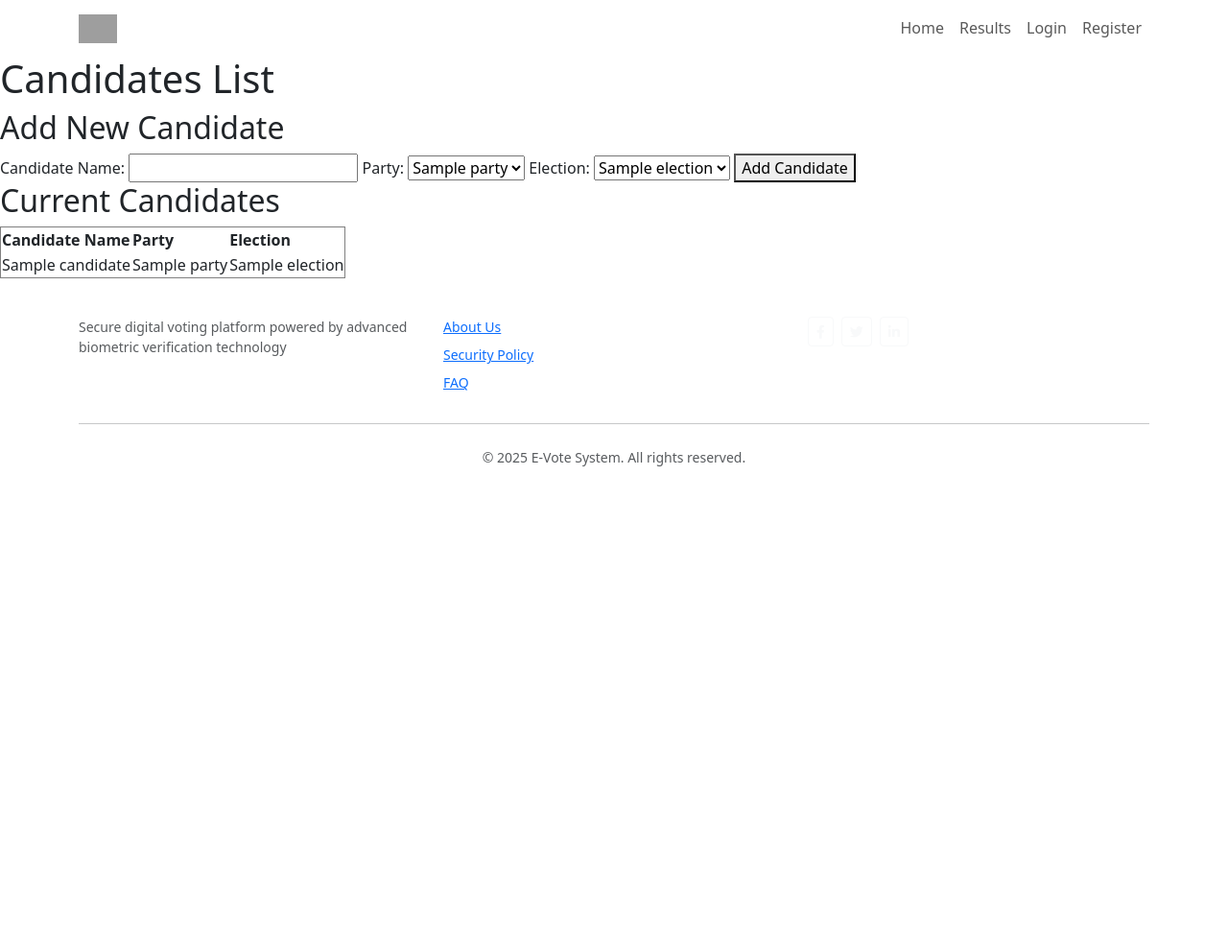
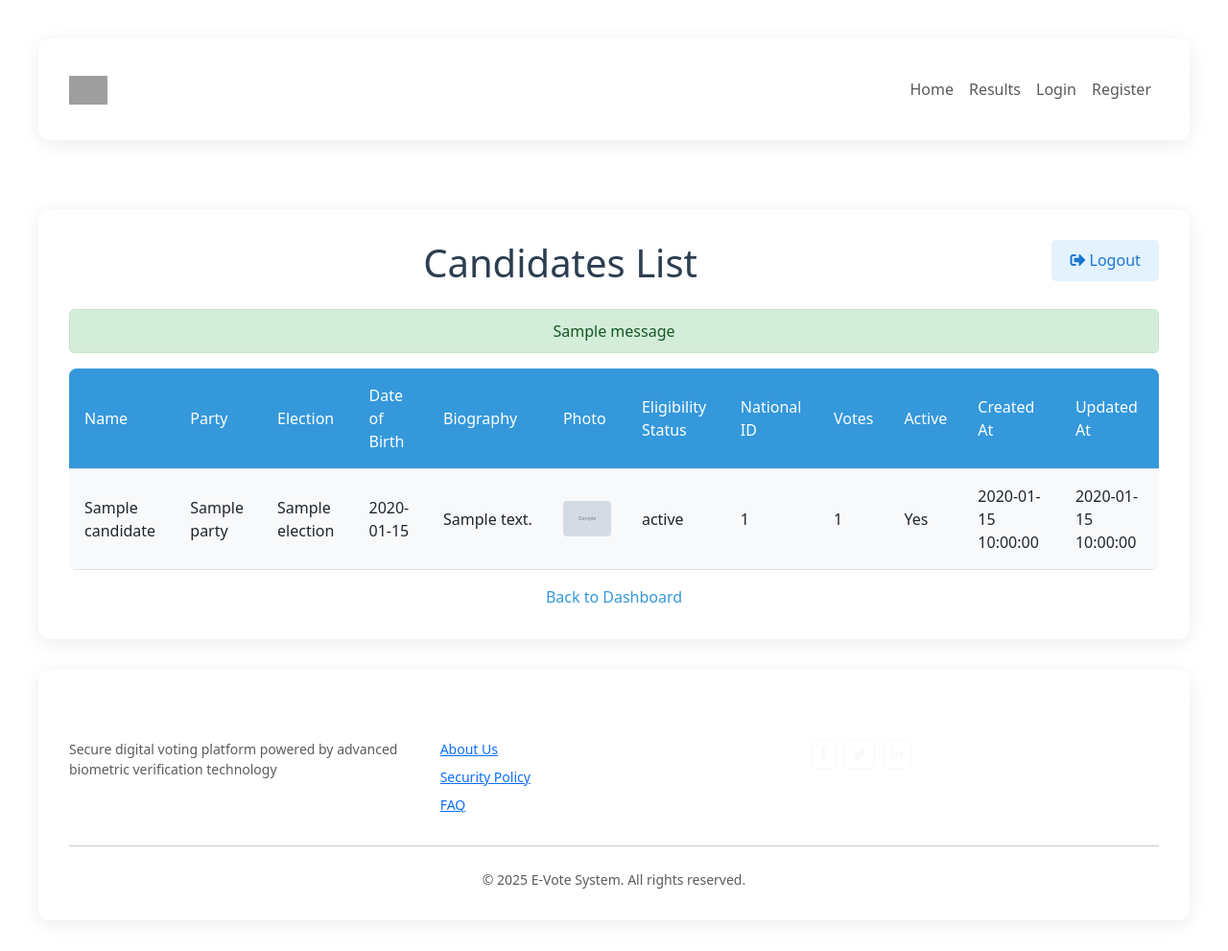
Before and after one commit to Natnaelwa7/evotingdeployment, a Flask app: page /candidates_list in a window 1280 px wide. Shown: the whole page at 96% size. Before the commit the page ends 486 px from the top, so only its background shows below. Run offline with Flask 3, Linux system fonts and the light colour scheme; tables that the repository leaves empty hold one stand-in row (values such as "Sample post"); grey boxes marked "Sample" are stand-in pictures; one stand-in notice (Sample message) is shown; parts of the project's set-up code (start-up, migrations or seed data) failed here and were passed over; grey boxes are pictures that could not be loaded.

Commit message:
Update candidates_list.html

```diff
--- a/templates/candidates_list.html
+++ b/templates/candidates_list.html
@@ -1,53 +1,167 @@
-{% extends 'base.html' %}
+{% extends "base.html" %}
 
-{% block title %}
-    Candidates List
-{% endblock %}
+{% block title %}Candidates List{% endblock %}
 
 {% block content %}
+<style>
+    .container {
+        max-width: 1200px; /* Increased width for more columns */
+        margin: 2rem auto;
+        padding: 2rem;
+        background: #ffffff;
+        border-radius: 12px;
+        box-shadow: 0 4px 20px rgba(0,0,0,0.08);
+    }
+    h1 {
+        color: #2c3e50;
+        text-align: center;
+        margin-bottom: 1.5rem;
+    }
+    .btn-logout {
+        background: #e3f2fd;
+        color: #1976d2;
+        padding: 0.6rem 1.2rem;
+        border: none;
+        border-radius: 5px;
+        cursor: pointer;
+        font-weight: 500;
+        transition: all 0.3s ease;
+        float: right;
+    }
+    .btn-logout:hover {
+        background: #bbdefb;
+    }
+    .back-link {
+        display: block;
+        text-align: center;
+        margin-top: 1rem;
+        color: #3498db;
+        text-decoration: none;
+        font-weight: 500;
+    }
+    .back-link:hover {
+        color: #2980b9;
+    }
+    .candidates-table {
+        width: 100%;
+        border-collapse: collapse;
+        background: #f8f9fa;
+        border-radius: 8px;
+        overflow: hidden;
+        margin-top: 1rem;
+    }
+    .candidates-table th, .candidates-table td {
+        padding: 1rem;
+        text-align: left;
+        border-bottom: 1px solid #dee2e6;
+    }
+    .candidates-table th {
+        background: #3498db;
+        color: white;
+        font-weight: 500;
+    }
+    .candidates-table img {
+        max-width: 50px;
+        max-height: 50px;
+        object-fit: cover;
+        border-radius: 4px;
+    }
+    .bio-text {
+        max-width: 200px;
+        white-space: nowrap;
+        overflow: hidden;
+        text-overflow: ellipsis;
+    }
+    .alert {
+        padding: 10px;
+        margin-bottom: 15px;
+        border-radius: 5px;
+        font-size: 1rem;
+        text-align: center;
+    }
+    .alert-success {
+        background-color: #d4edda;
+        color: #155724;
+        border: 1px solid #c3e6cb;
+    }
+    .alert-error { /* Updated to match backend */
+        background-color: #f8d7da;
+        color: #721c24;
+        border: 1px solid #f5c6cb;
+    }
+    .alert-warning {
+        background-color: #fff3cd;
+        color: #856404;
+        border: 1px solid #ffeeba;
+    }
+</style>
+
+<div class="container">
+    <!-- Logout Button -->
+    <form action="{{ url_for('logout') }}" method="POST" class="logout-form">
+        <button type="submit" class="btn-logout">
+            <i class="fas fa-sign-out-alt"></i> Logout
+        </button>
+    </form>
+
     <h1>Candidates List</h1>
 
-    <!-- Form to Add New Candidate -->
-    <h2>Add New Candidate</h2>
-    <form method="POST">
-        <label for="candidate_name">Candidate Name:</label>
-        <input type="text" id="candidate_name" name="candidate_name" required>
-
-        <label for="party_id">Party:</label>
-        <select id="party_id" name="party_id" required>
-            {% for party in parties %}
-                <option value="{{ party.id }}">{{ party.name }}</option>
+    <!-- Flash Messages -->
+    {% with messages = get_flashed_messages(with_categories=true) %}
+        {% if messages %}
+            {% for category, message in messages %}
+                <div class="alert alert-{{ category }}">{{ message }}</div>
             {% endfor %}
-        </select>
-
-        <label for="election_id">Election:</label>
-        <select id="election_id" name="election_id" required>
-            {% for election in elections %}
-                <option value="{{ election.id }}">{{ election.name }}</option>
-            {% endfor %}
-        </select>
-
-        <button type="submit">Add Candidate</button>
-    </form>
+        {% endif %}
+    {% endwith %}
 
     <!-- Display List of Candidates -->
-    <h2>Current Candidates</h2>
-    <table border="1">
+    <table class="candidates-table">
         <thead>
             <tr>
-                <th>Candidate Name</th>
+                <th>Name</th>
                 <th>Party</th>
                 <th>Election</th>
+                <th>Date of Birth</th>
+                <th>Biography</th>
+                <th>Photo</th>
+                <th>Eligibility Status</th>
+                <th>National ID</th>
+                <th>Votes</th>
+                <th>Active</th>
+                <th>Created At</th>
+                <th>Updated At</th>
             </tr>
         </thead>
         <tbody>
             {% for candidate in candidates %}
                 <tr>
                     <td>{{ candidate.name }}</td>
-                    <td>{{ candidate.party.name }}</td>
-                    <td>{{ candidate.election.name }}</td>
+                    <td>{{ candidate.party.name if candidate.party else 'N/A' }}</td>
+                    <td>{{ candidate.election.name if candidate.election else 'N/A' }}</td>
+                    <td>{{ candidate.date_of_birth.strftime('%Y-%m-%d') if candidate.date_of_birth else 'N/A' }}</td>
+                    <td class="bio-text" title="{{ candidate.bio }}">{{ candidate.bio|truncate(50, True) if candidate.bio else 'N/A' }}</td>
+                    <td>
+                        {% if candidate.photo_url %}
+                            <img src="{{ url_for('static', filename=candidate.photo_url) }}" alt="{{ candidate.name }}'s Photo">
+                        {% else %}
+                            N/A
+                        {% endif %}
+                    </td>
+                    <td>{{ candidate.eligibility_status }}</td>
+                    <td>{{ candidate.national_id }}</td>
+                    <td>{{ candidate.votes }}</td>
+                    <td>{{ 'Yes' if candidate.is_active else 'No' }}</td>
+                    <td>{{ candidate.created_at.strftime('%Y-%m-%d %H:%M:%S') if candidate.created_at else 'N/A' }}</td>
+                    <td>{{ candidate.updated_at.strftime('%Y-%m-%d %H:%M:%S') if candidate.updated_at else 'N/A' }}</td>
                 </tr>
             {% endfor %}
         </tbody>
     </table>
+    <a href="{{ url_for('eadmin_dashboard') }}" class="back-link">Back to Dashboard</a>
+</div>
+
+<!-- Font Awesome Icons -->
+<link rel="stylesheet" href="https://cdnjs.cloudflare.com/ajax/libs/font-awesome/5.15.4/css/all.min.css">
+
 {% endblock %}
```
